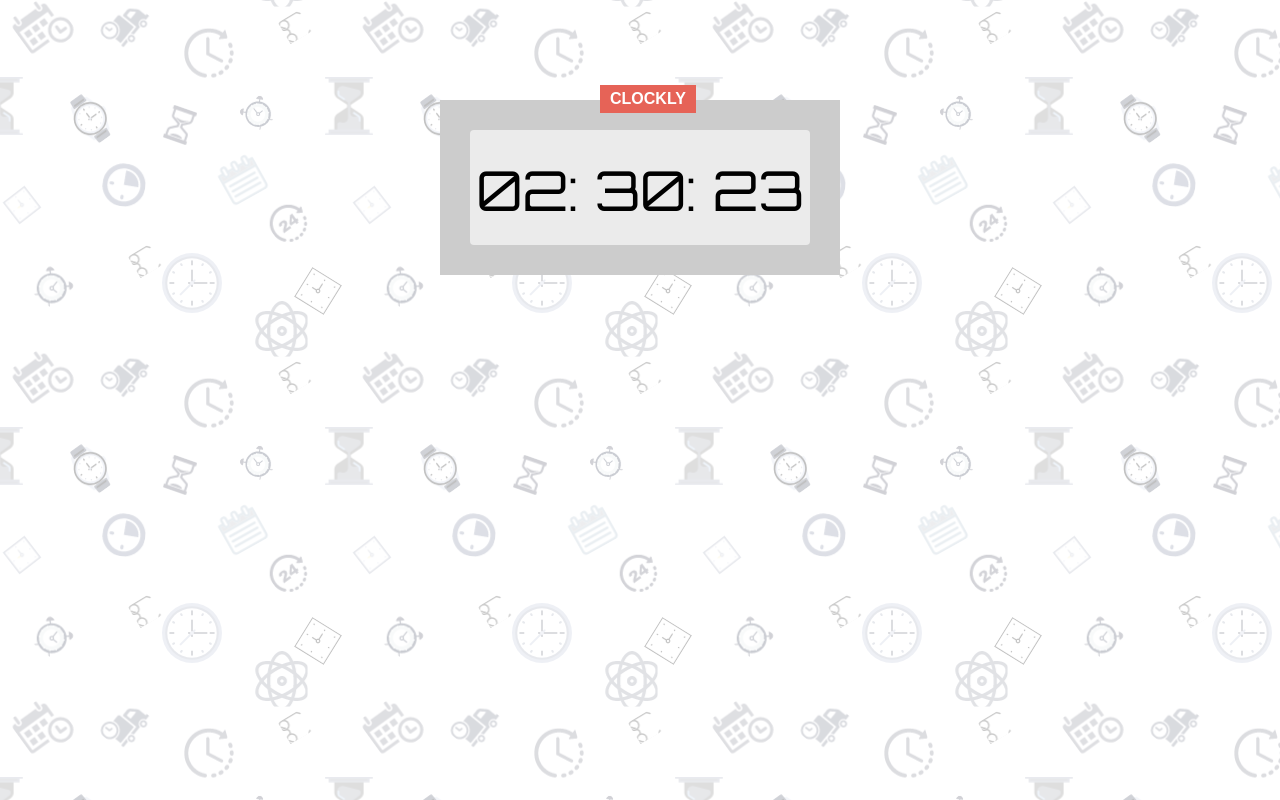
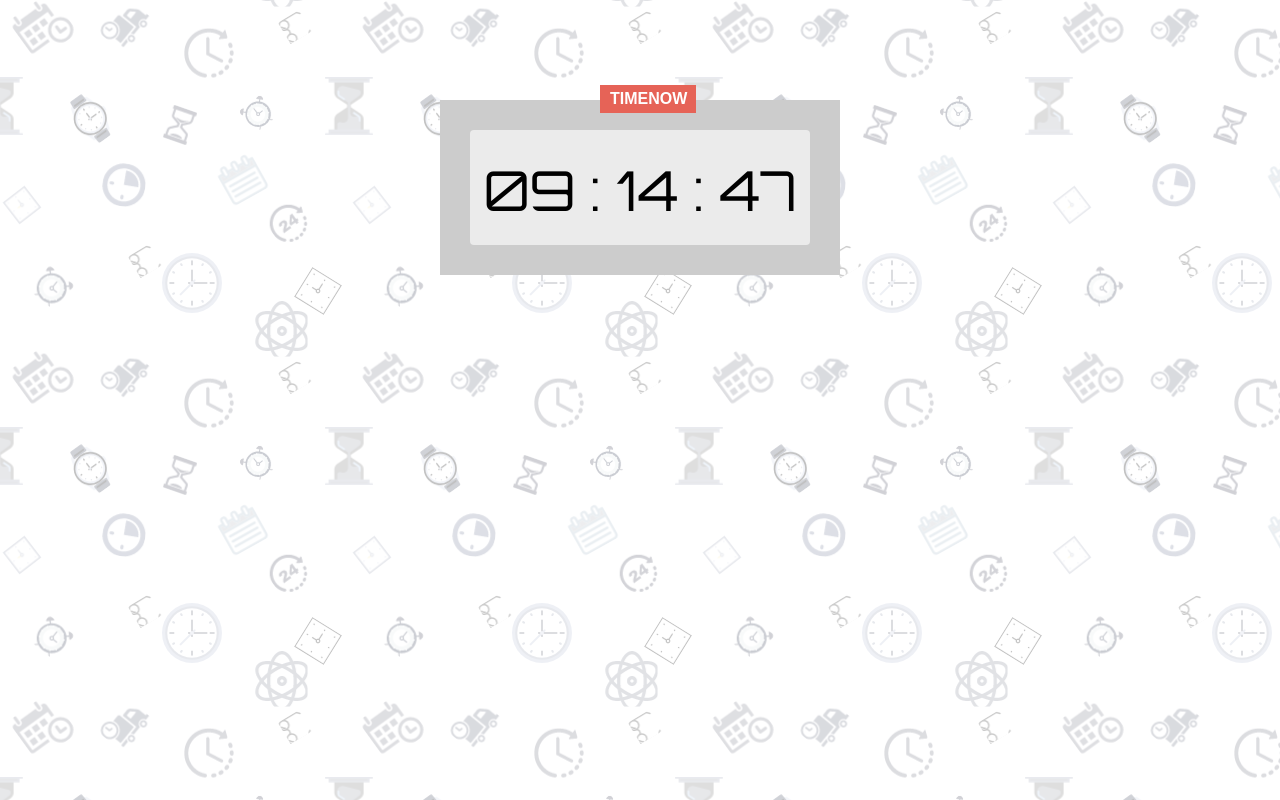
Before and after one commit to wzelichowski/digital-clock, a plain HTML site: page index.html in a window 1280 px wide. Drawn offline with Linux system fonts and the light colour scheme.

Commit message:
finished js part and removed static numbers grom html

```diff
--- a/app.js
+++ b/app.js
@@ -1,4 +1,21 @@
-const fullDate = new Date();
-const hours = fullDate.getHours();
-const minutes = fullDate.getMinutes();
-const seconds = fullDate.getSeconds();
+function clock(){
+  const fullDate = new Date();
+  let hours = fullDate.getHours();
+  let minutes = fullDate.getMinutes();
+  let seconds = fullDate.getSeconds();
+
+  if (hours < 10) {
+    hours = '0' + hours;
+  }
+  if (minutes < 10) {
+    minutes = '0' + minutes;
+  }
+  if (seconds < 10) {
+    seconds = '0' + seconds;
+  }
+
+  document.getElementById('hour').innerHTML = hours;
+  document.getElementById('minute').innerHTML = ': ' + minutes;
+  document.getElementById('second').innerHTML = ': ' + seconds;
+}
+setInterval(clock, 1000);
--- a/index.html
+++ b/index.html
@@ -10,12 +10,12 @@
 <body>
   <div class="main">
     <div class="badge">
-      CLOCKLY
+      TIMENOW
     </div>
     <div class="clock">
-      <span id="hour">02:</span>
-      <span id="minute">30:</span>
-      <span id="second">23</span>
+      <span id="hour"></span>
+      <span id="minute"></span>
+      <span id="second"></span>
     </div>
   </div>
 <script src="app.js"></script>
```
